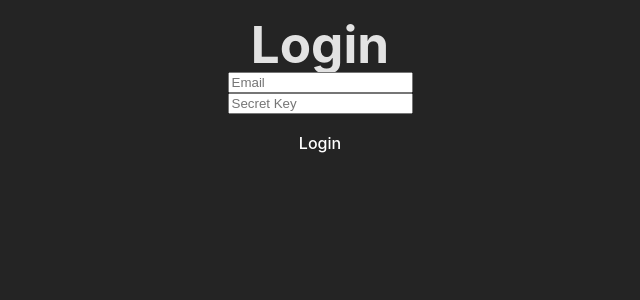
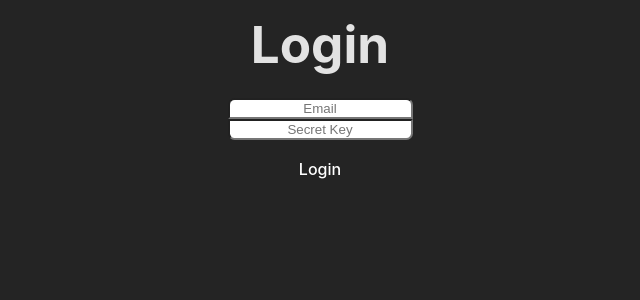
Before and after one commit to mtaylor91/admin-mtaylor-io, a Preact app: page / in a window 1280 px wide. Shown: the top 300 px of the page, without its empty margins (320-960 px from the left). Built offline with nearby package versions, Linux system fonts and the light colour scheme.

Commit message:
More style tweaks

```diff
--- a/src/app.css
+++ b/src/app.css
@@ -53,3 +53,25 @@
 .menubar-user {
   padding: 1em;
 }
+
+.login {
+  display: flex;
+  flex-direction: column;
+  flex-grow: 1;
+}
+
+.login h1 {
+  margin-bottom: 0.5em;
+}
+
+.login input {
+  text-align: center;
+}
+
+.login #email {
+  border-radius: 0.5em 0.5em 0 0;
+}
+
+.login #password {
+  border-radius: 0 0 0.5em 0.5em;
+}
--- a/src/login.tsx
+++ b/src/login.tsx
@@ -19,7 +19,7 @@ export function Login({login, email, secretKey, setEmail, setSecretKey}: LoginPr
   }
 
   return (
-    <form onSubmit={e => { e.preventDefault(); login() }}>
+    <form class="login" onSubmit={e => { e.preventDefault(); login() }}>
       <h1>Login</h1>
       <input id="email" type="text" placeholder="Email"
         value={email} onInput={onInputEmail} />
```
